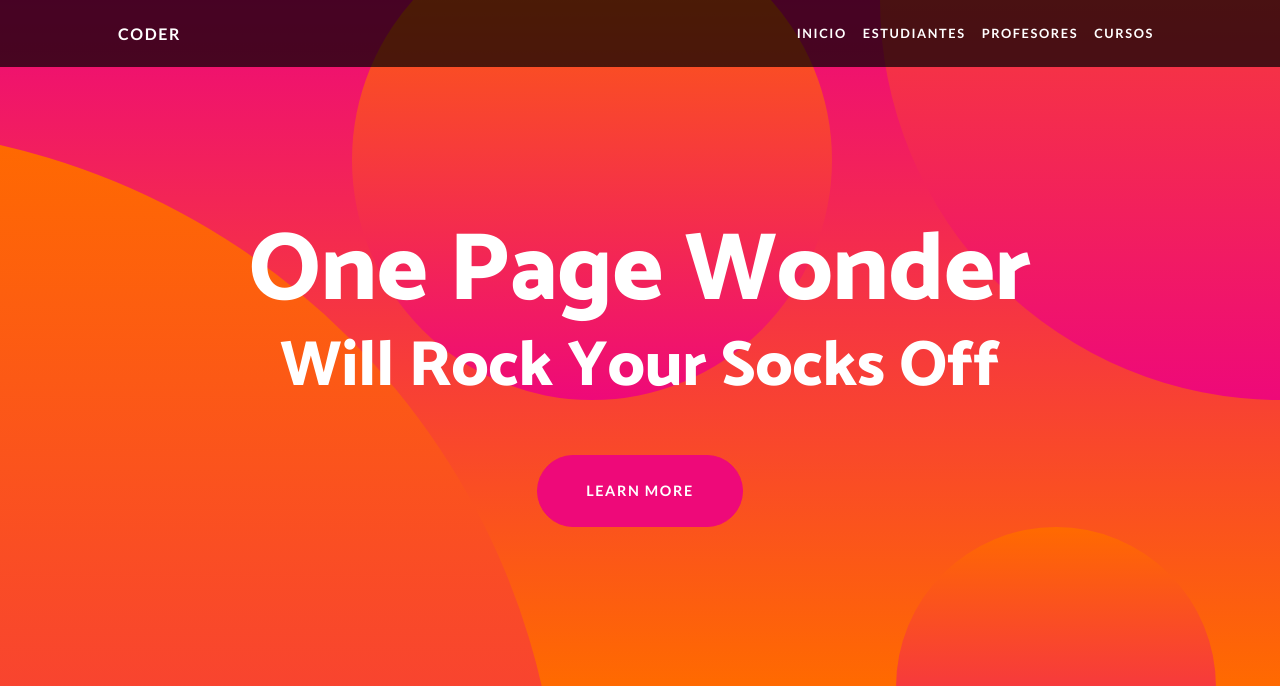
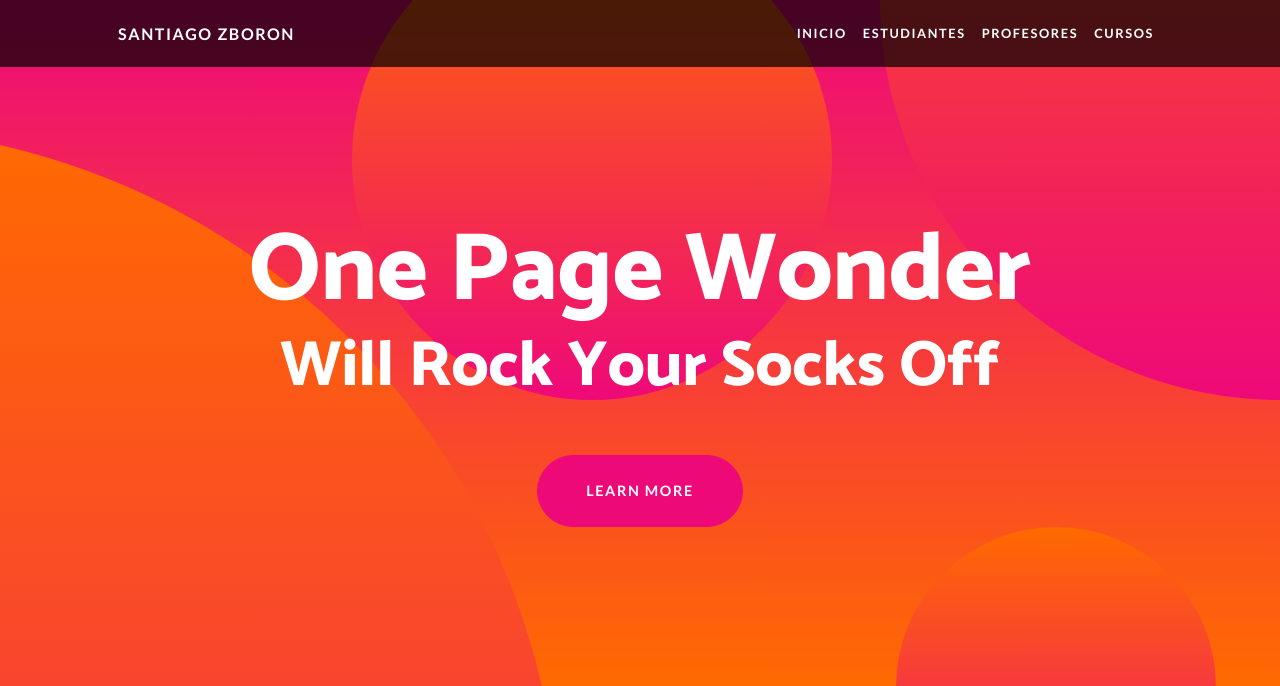
Before and after one commit to Zhron/Pre-Entrega-3, a Django app: page /AppEntrega3/curso-list/ in a window 1280 px wide. Shown: the top 686 px of the page. Run offline with Django 4.2, Linux system fonts and the light colour scheme; a user stored in the database is signed in; data that the repository does not hold is empty; some libraries are stand-ins or nearby versions.

Commit message:
Versión Final

```diff
--- a/AppEntrega3/templates/AppEntrega3/base.html
+++ b/AppEntrega3/templates/AppEntrega3/base.html
@@ -24,7 +24,7 @@
         <!-- Navigation-->
         <nav class="navbar navbar-expand-lg navbar-dark navbar-custom fixed-top">
             <div class="container px-5">
-                <a class="navbar-brand" href="#page-top">Coder</a>
+                <a class="navbar-brand" href="#page-top">Santiago Zboron</a>
                 <button class="navbar-toggler" type="button" data-bs-toggle="collapse" data-bs-target="#navbarResponsive" aria-controls="navbarResponsive" aria-expanded="false" aria-label="Toggle navigation"><span class="navbar-toggler-icon"></span></button>
                 <div class="collapse navbar-collapse" id="navbarResponsive">
                     <ul class="navbar-nav ms-auto">
```
Also changed, not shown: db.sqlite3.
